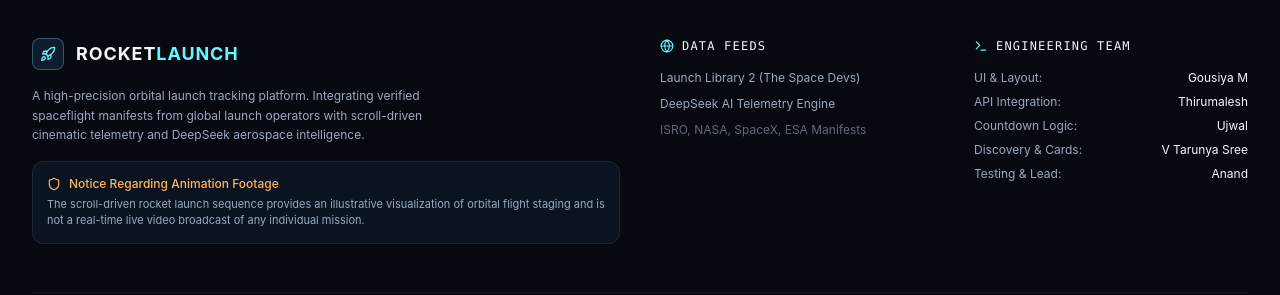
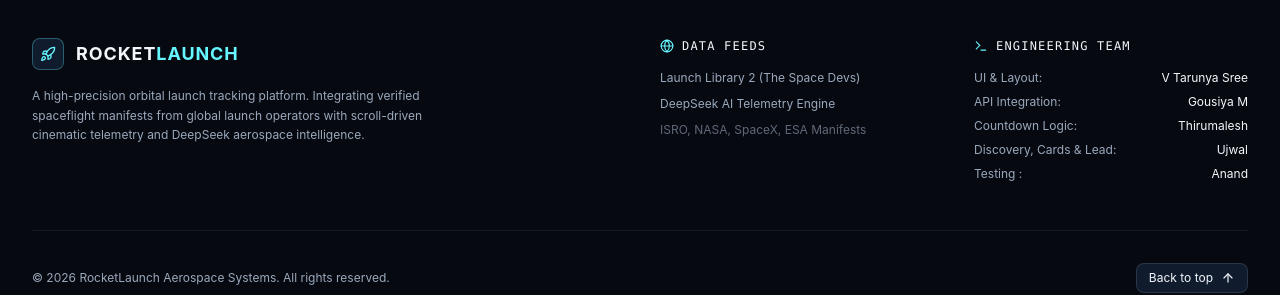
Before and after one commit to ujwal16102006/RocketLaunch, a Next.js app: page / in a window 1280 px wide. Shown: the part 5612-5907 px from the top of the page. Built offline with nearby package versions, Linux system fonts and the light colour scheme; no server answers.

Commit message:
chore_remove_notice_regarding_animation_footage_box

```diff
--- a/components/layout/Footer.js
+++ b/components/layout/Footer.js
@@ -1,6 +1,6 @@
 "use client";
 
-import { Rocket, ArrowUp, Globe, Shield, Terminal } from "lucide-react";
+import { Rocket, ArrowUp, Globe, Terminal } from "lucide-react";
 
 export function Footer() {
   const scrollToTop = () => {
@@ -24,15 +24,6 @@ export function Footer() {
             <p className="text-xs text-[#9AA9BD] leading-relaxed max-w-md">
               A high-precision orbital launch tracking platform. Integrating verified spaceflight manifests from global launch operators with scroll-driven cinematic telemetry and DeepSeek aerospace intelligence.
             </p>
-            <div className="p-3.5 rounded-xl bg-[#101C2D]/60 border border-[rgba(180,210,235,0.1)] text-xs space-y-1">
-              <div className="flex items-center gap-2 text-[#FFB45C] font-medium">
-                <Shield className="w-3.5 h-3.5" />
-                <span>Notice Regarding Animation Footage</span>
-              </div>
-              <p className="text-[11px] text-[#9AA9BD] leading-normal">
-                The scroll-driven rocket launch sequence provides an illustrative visualization of orbital flight staging and is not a real-time live video broadcast of any individual mission.
-              </p>
-            </div>
           </div>
 
           {/* Telemetry Sources */}
@@ -77,22 +68,22 @@ export function Footer() {
             <ul className="space-y-2 text-xs">
               <li className="flex justify-between">
                 <span>UI & Layout:</span>
+                <span className="text-[#F3F7FC]">V Tarunya Sree</span>
+              </li>
+              <li className="flex justify-between">
+                <span>API Integration:</span>
                 <span className="text-[#F3F7FC]">Gousiya M</span>
               </li>
               <li className="flex justify-between">
-                <span>API Integration:</span>
+                <span>Countdown Logic:</span>
                 <span className="text-[#F3F7FC]">Thirumalesh</span>
               </li>
               <li className="flex justify-between">
-                <span>Countdown Logic:</span>
+                <span>Discovery, Cards & Lead:</span>
                 <span className="text-[#F3F7FC]">Ujwal</span>
               </li>
               <li className="flex justify-between">
-                <span>Discovery & Cards:</span>
-                <span className="text-[#F3F7FC]">V Tarunya Sree</span>
-              </li>
-              <li className="flex justify-between">
-                <span>Testing & Lead:</span>
+                <span>Testing :</span>
                 <span className="text-[#F3F7FC]">Anand</span>
               </li>
             </ul>
```
Also changed, not shown: public/animations/rocket-launch/manifest.json.
